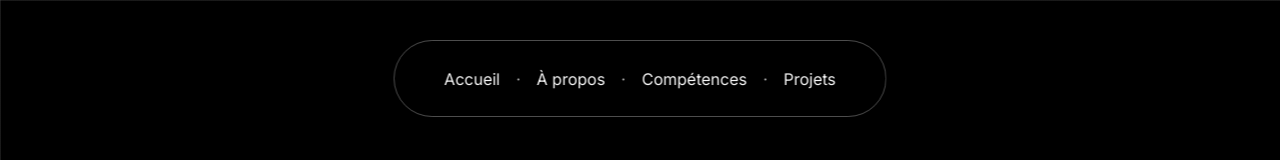
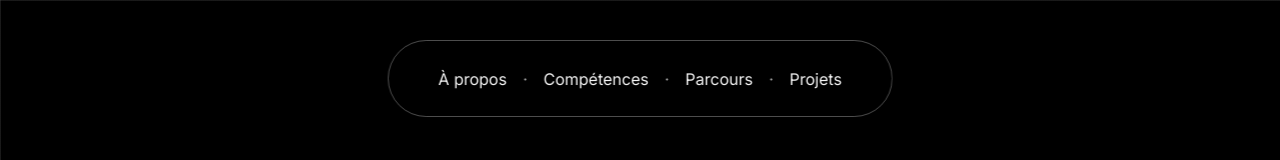
Before and after one commit to ewenlogiciel/portfolio, a Vue app: page / in a window 1280 px wide. Shown: the top 160 px of the page. Built offline with nearby package versions, Linux system fonts and the light colour scheme.

Commit message:
feat: add parcours

```diff
--- a/src/components/Header.vue
+++ b/src/components/Header.vue
@@ -24,13 +24,13 @@
         <ul class="list-none flex flex-nowrap items-center justify-center m-0 pr-6 pl-6 max-md:flex-col max-md:gap-12 max-md:p-0 max-md:w-full">
 
           <li class="flex items-center after:content-['·'] after:ml-4 after:mr-4 after:text-[#ababab] last:after:content-none max-md:w-auto max-md:m-0 max-md:after:hidden">
-            <router-link to="/#accueil" @click="closeMenu" class="flex items-center text-[#f5f5f5] no-underline transition-colors duration-300 hover:text-[#ababab] max-md:text-[2rem]">Accueil</router-link>
-          </li>
-          <li class="flex items-center after:content-['·'] after:ml-4 after:mr-4 after:text-[#ababab] last:after:content-none max-md:w-auto max-md:m-0 max-md:after:hidden">
             <router-link to="/#apropos" @click="closeMenu" class="flex items-center text-[#f5f5f5] no-underline transition-colors duration-300 hover:text-[#ababab] max-md:text-[2rem]">À propos</router-link>
           </li>
           <li class="flex items-center after:content-['·'] after:ml-4 after:mr-4 after:text-[#ababab] last:after:content-none max-md:w-auto max-md:m-0 max-md:after:hidden">
             <router-link to="/#competences" @click="closeMenu" class="flex items-center text-[#f5f5f5] no-underline transition-colors duration-300 hover:text-[#ababab] max-md:text-[2rem]">Compétences</router-link>
+          </li>
+          <li class="flex items-center after:content-['·'] after:ml-4 after:mr-4 after:text-[#ababab] last:after:content-none max-md:w-auto max-md:m-0 max-md:after:hidden">
+            <router-link to="/#parcours" @click="closeMenu" class="flex items-center text-[#f5f5f5] no-underline transition-colors duration-300 hover:text-[#ababab] max-md:text-[2rem]">Parcours</router-link>
           </li>
           <li class="flex items-center after:content-['·'] after:ml-4 after:mr-4 after:text-[#ababab] last:after:content-none max-md:w-auto max-md:m-0 max-md:after:hidden">
             <router-link to="/#projets" @click="closeMenu" class="flex items-center text-[#f5f5f5] no-underline transition-colors duration-300 hover:text-[#ababab] max-md:text-[2rem]">Projets</router-link>
```
